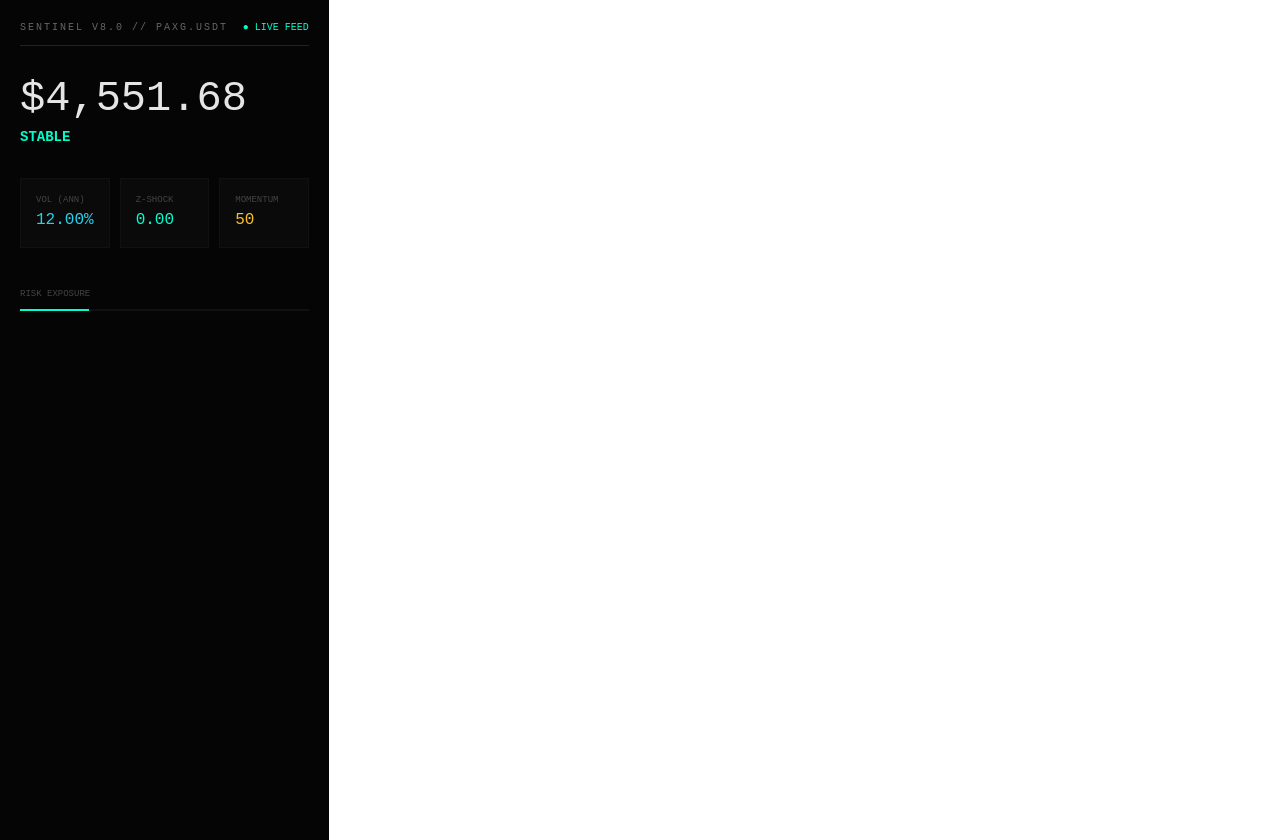
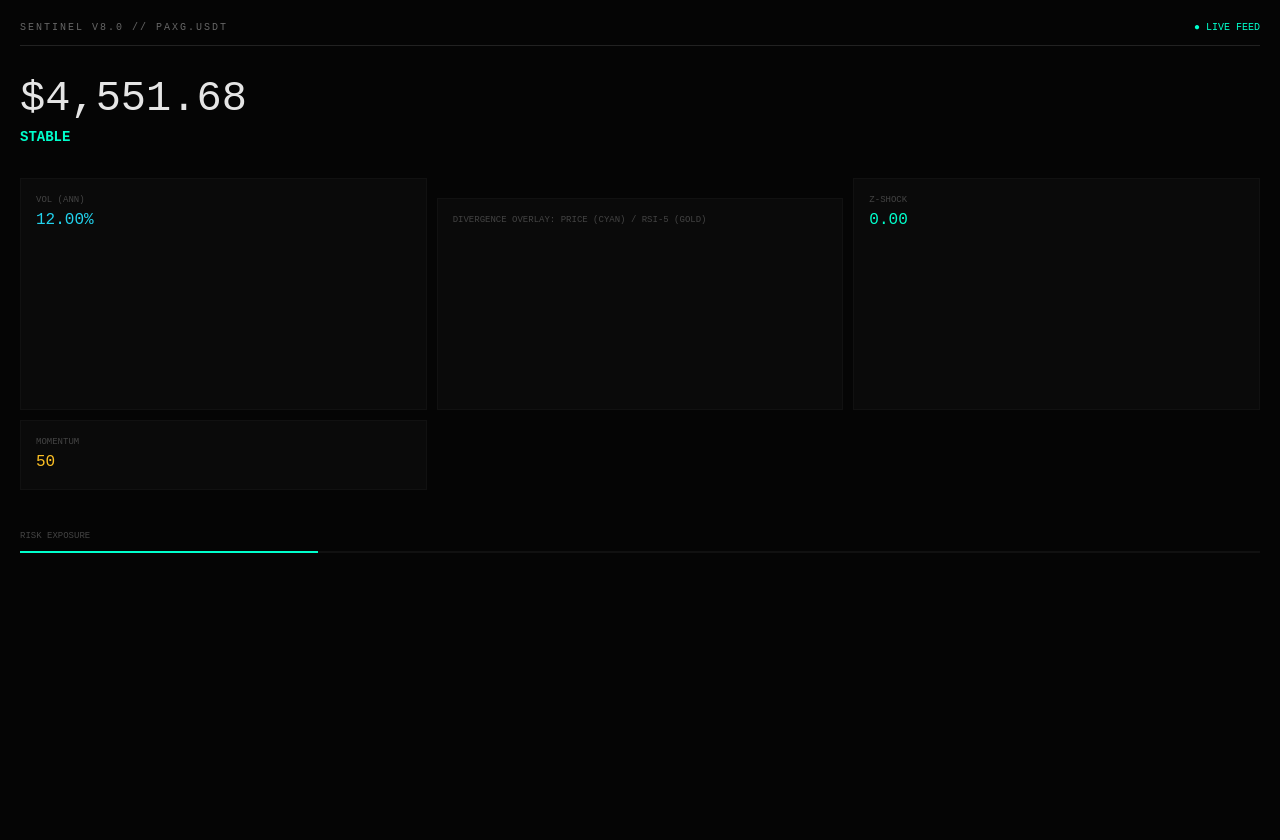
Before and after one commit to alephbaabc/vitejs-vite-yfbw11hg, a React (Vite) app: page / in a window 1280 px wide. Built offline with nearby package versions, Linux system fonts and the light colour scheme; no server answers.

Commit message:
Update GoldEngine.jsx

```diff
--- a/src/GoldEngine.jsx
+++ b/src/GoldEngine.jsx
@@ -123,6 +123,37 @@ export default function App() {
             {(metrics.vol * 100).toFixed(2)}%
           </div>
         </div>
+ {/* --- CUSTOM DIVERGENCE CHART --- */}
+<div style={{ marginTop: '20px', background: '#0a0a0a', padding: '15px', border: '1px solid #111' }}>
+  <div style={{ fontSize: '9px', color: '#444', marginBottom: '10px' }}>DIVERGENCE OVERLAY: PRICE (CYAN) / RSI-5 (GOLD)</div>
+  <svg viewBox="0 0 300 100" style={{ width: '100%', height: '150px', overflow: 'visible' }}>
+    {/* Price Path */}
+    <polyline
+      points={history.current.slice(-20).map((p, i) => {
+        const x = (i / 19) * 300;
+        const min = Math.min(...history.current.slice(-20));
+        const max = Math.max(...history.current.slice(-20));
+        const y = 100 - ((p - min) / (max - min || 1)) * 80;
+        return `${x},${y}`;
+      }).join(' ')}
+      fill="none" stroke="#00ffcc" strokeWidth="1" opacity="0.5"
+    />
+    {/* RSI Overlay (Sticky) */}
+    <polyline
+      points={history.current.slice(-20).map((p, i) => {
+        const x = (i / 19) * 300;
+        // This 'Tethers' the RSI to the price movement
+        const rsiOffset = (metrics.rsi - 50) * 0.5;
+        const min = Math.min(...history.current.slice(-20));
+        const max = Math.max(...history.current.slice(-20));
+        const y = (100 - ((p - min) / (max - min || 1)) * 80) + rsiOffset;
+        return `${x},${y}`;
+      }).join(' ')}
+      fill="none" stroke="#fbbf24" strokeWidth="1.5"
+    />
+  </svg>
+</div>
+
         <div
           style={{
             background: '#0a0a0a',
```
